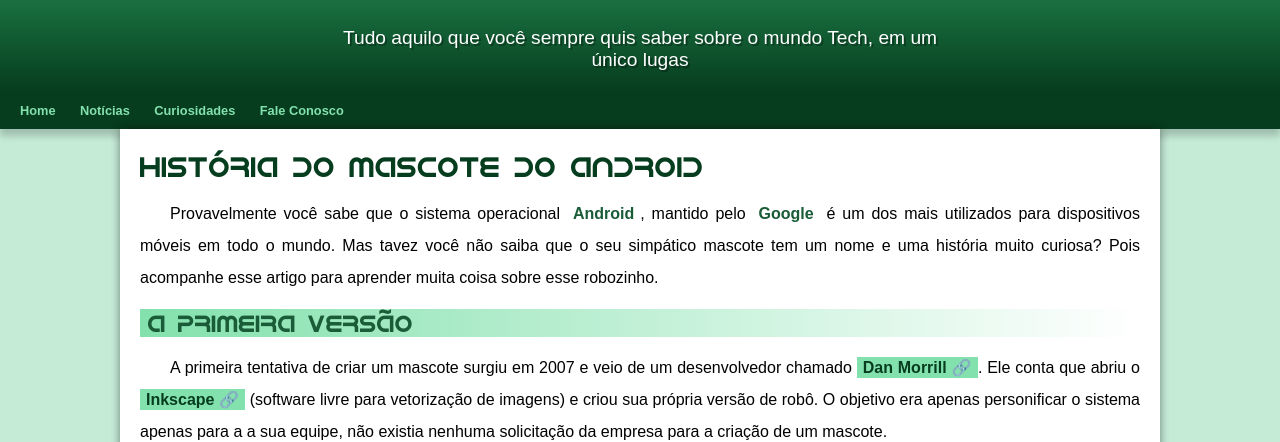
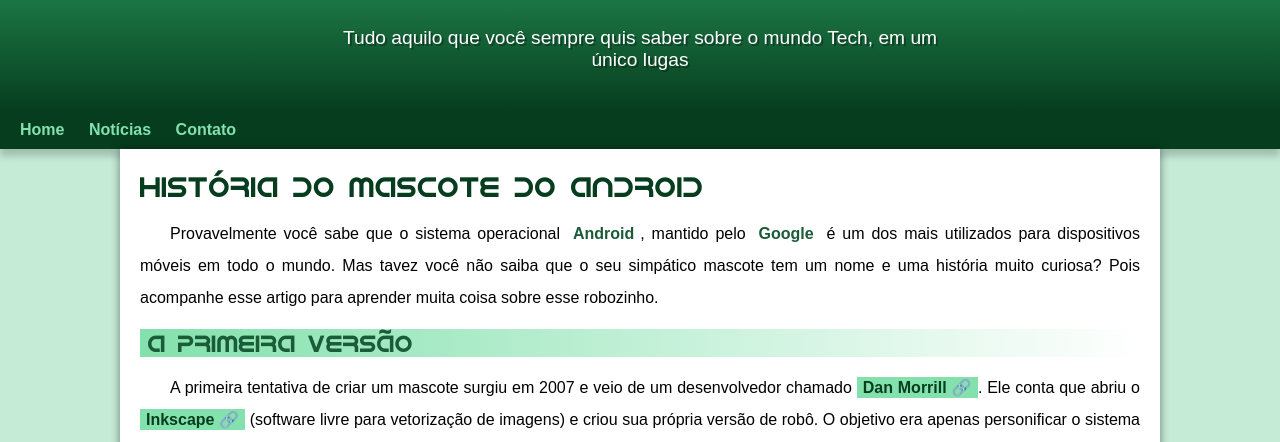
Before and after one commit to P-Lucas-S/projeto-android, a plain HTML site: page index.html in a window 1280 px wide. Shown: the part 100-542 px from the top of the page. Drawn offline with Linux system fonts and the light colour scheme.

Commit message:
padding corrigido
Problema de padding corrigido

```diff
--- a/estilo/style.css
+++ b/estilo/style.css
@@ -59,7 +59,7 @@ header > p{
     padding-right: 10px;
     padding-left: 10px;
     margin: auto;
-    padding-bottom: 20px;
+    padding-bottom: 40px;
     text-shadow: 2px 2px 0px rgba(0, 0, 0, 0.315);
 }
 
@@ -76,7 +76,6 @@ nav > a{
     text-decoration: none;
     font-weight: bold;
     transition-duration: .1s;
-    font-size: 0.8em;
 }
 
 nav > a:hover{
--- a/index.html
+++ b/index.html
@@ -15,8 +15,7 @@
         <nav>
             <a href="#">Home</a>
             <a href="#">Notícias</a>
-            <a href="#">Curiosidades</a>
-            <a href="#">Fale Conosco</a>
+            <a href="#">Contato</a>
         </nav>
         <main>
             <article>
```
